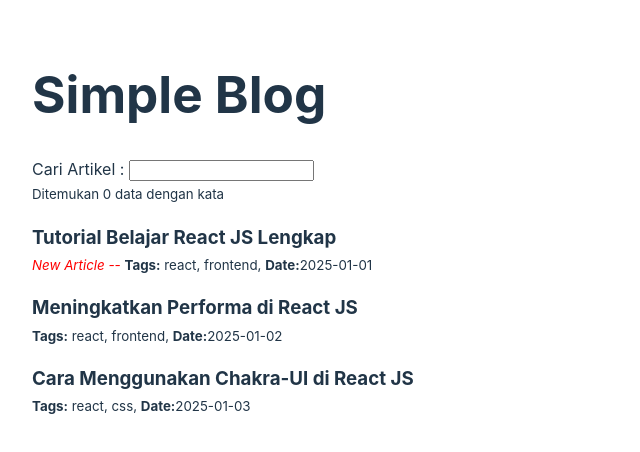
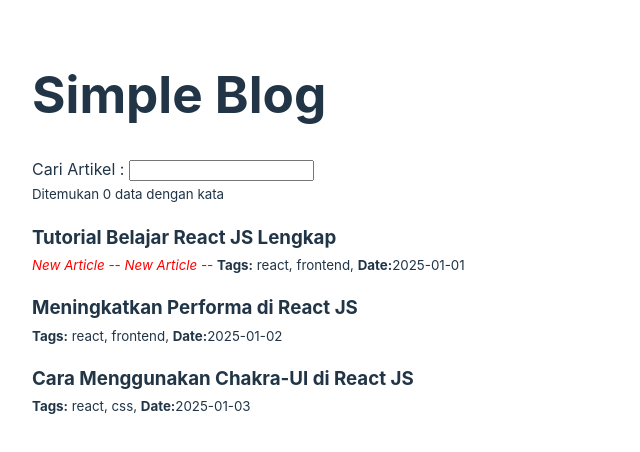
Before and after one commit to Abaljerind/belajar-fullstack, a React (Vite) app in the folder reactjs/react-fundamental/: page / in a window 1280 px wide. Shown: the top 452 px of the page, without its empty margins (0-640 px from the left). Built offline with nearby package versions, Linux system fonts and the light colour scheme.

Commit message:
Display isNew using component and not using props

```diff
--- a/reactjs/react-fundamental/src/components/Article.jsx
+++ b/reactjs/react-fundamental/src/components/Article.jsx
@@ -1,5 +1,10 @@
 function ArticleStatus({ isNew }) {
   return <i style={{ color: "red" }}>{isNew && "New Article -- "}</i>; // conditional rendering using component
+}
+
+// conditional rendering not using props
+function NewArticle() {
+  return <i style={{ color: "red" }}>New Article -- </i>;
 }
 
 function Article(props) {
@@ -8,6 +13,7 @@ function Article(props) {
       <h3>{props.title}</h3>
       <small>
         <ArticleStatus isNew={props.isNew} />
+        {props.isNew && <NewArticle />}
         <strong>Tags:</strong> {props.tags.join(", ")}, <strong>Date:</strong>
         {props.date}
       </small>
```
